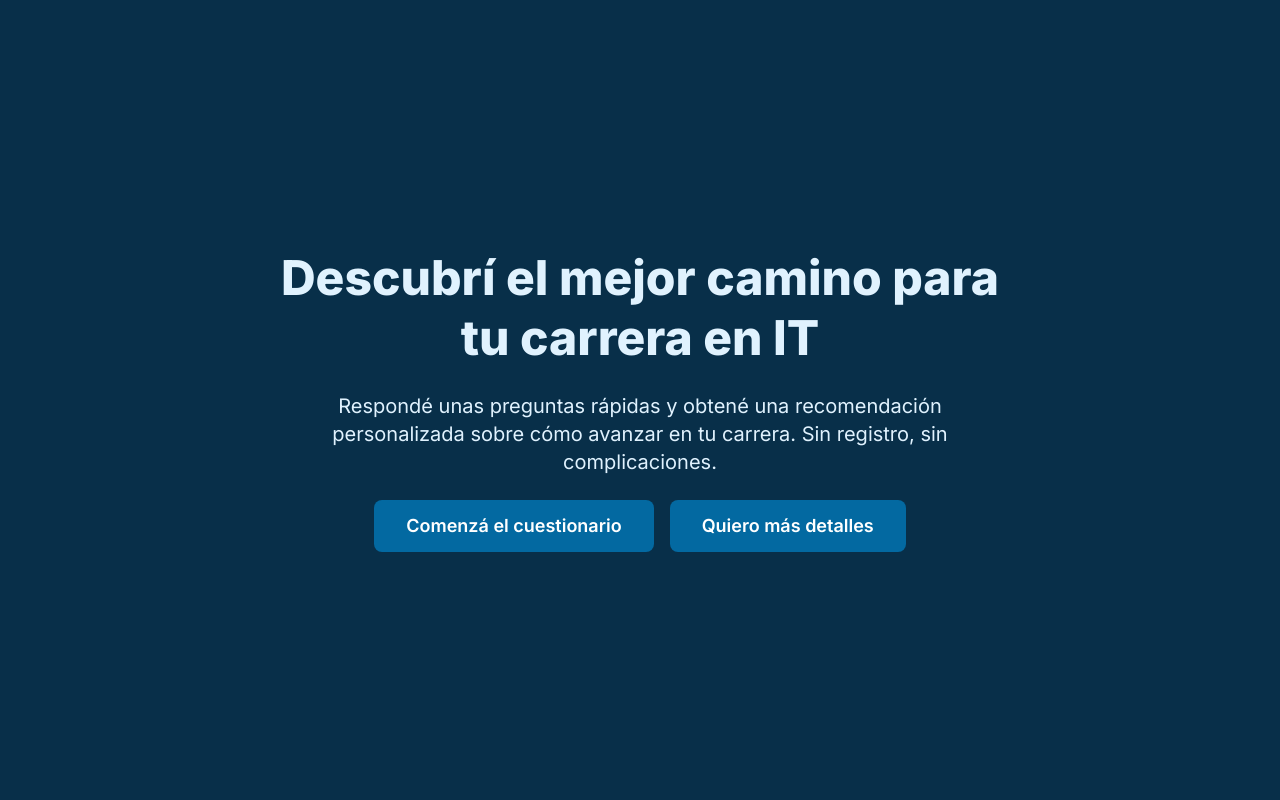
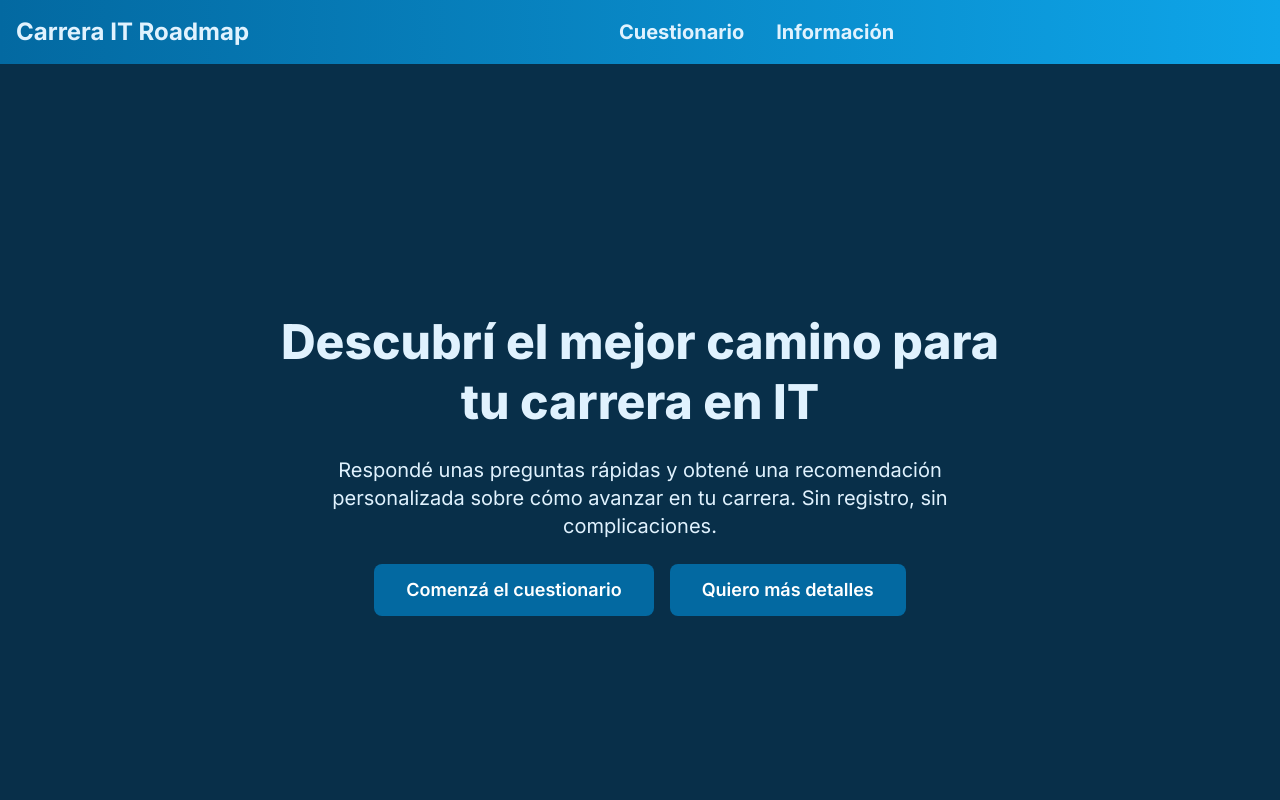
Before and after one commit to aronmilenait/carrerait-roadmap, a Next.js app in the folder carrerait-roadmap/: page / in a window 1280 px wide. Shown: the top 800 px of the page. Built offline with nearby package versions, Linux system fonts and the light colour scheme.

Commit message:
Add the first version of the navbar

```diff
--- /dev/null
+++ b/carrerait-roadmap/src/app/components/Navbar.tsx
@@ -0,0 +1,38 @@
+const Navbar = () => {
+  const linkClasses = [
+    "hover:text-white",
+    "hover:border-b-2",
+    "hover:border-white",
+    "transition-transform",
+    "duration-300",
+    "transform",
+    "hover:scale-105",
+    "text-center",
+    "text-xl",
+    "font-bold",
+  ];
+
+  return (
+    <nav className="bg-gradient-to-r from-sky-700 to-sky-500 text-sky-100 p-4 flex flex-col sm:flex-row justify-between items-center shadow-lg">
+      <p className="text-2xl font-bold text-shadow-md mb-4 sm:mb-0">
+        Carrera IT Roadmap
+      </p>
+      <div className="flex-grow flex justify-center">
+        <ul className="flex flex-col sm:flex-row space-y-4 sm:space-y-0 sm:space-x-8">
+          <li>
+            <a href="#cuestionario" className={linkClasses.join(" ")}>
+              Cuestionario
+            </a>
+          </li>
+          <li>
+            <a href="#info" className={linkClasses.join(" ")}>
+              Información
+            </a>
+          </li>
+        </ul>
+      </div>
+    </nav>
+  );
+};
+
+export default Navbar;
--- a/carrerait-roadmap/src/app/layout.tsx
+++ b/carrerait-roadmap/src/app/layout.tsx
@@ -1,6 +1,7 @@
 import type { Metadata } from "next";
 import { Inter } from "next/font/google";
 import "./globals.css";
+import Navbar from "./components/Navbar";
 import Footer from "./components/Footer";
 
 const inter = Inter({ subsets: ["latin"] });
@@ -19,6 +20,7 @@ export default function RootLayout({
     <html lang="en">
       <body className={`${inter.className}`}>
         <main>
+          <Navbar />
           {children}
           <Footer />
         </main>
```
